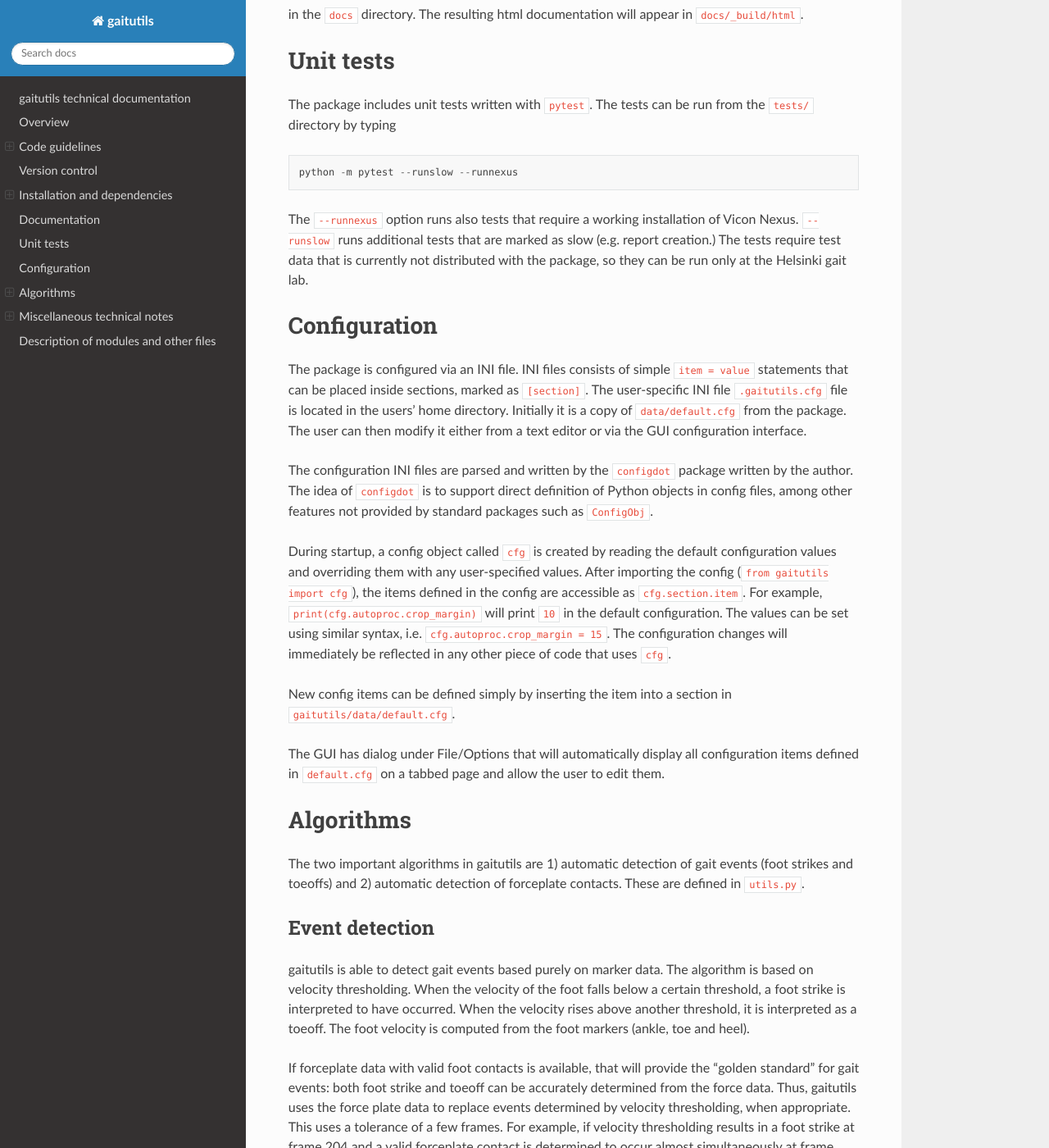
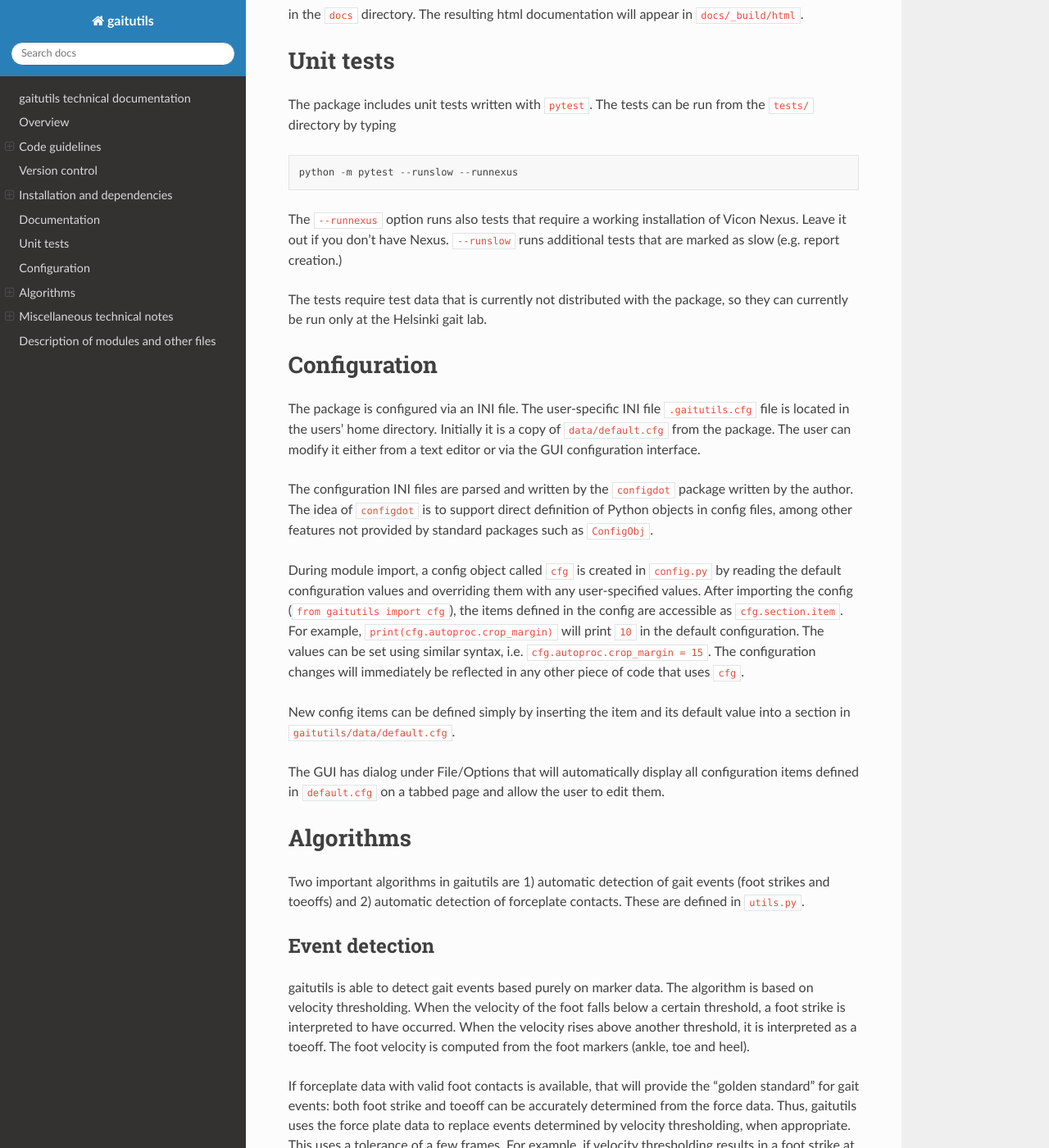
Before and after one commit to NCH-Motion-Laboratory/gaitutils, a Sphinx documentation site: the page built from docs/techdoc.rst, in a window 1280 px wide and 1400 px high, scrolled down 2789 px. Shown: the whole window at 82% size. Built offline with Sphinx 7.4.7 and the Read the Docs theme 2.0.0, drawn with Linux system fonts in a browser that asks for light colours; some of the changed text lies outside the part shown.

Commit message:
wip: doc

```diff
--- a/docs/techdoc.rst
+++ b/docs/techdoc.rst
@@ -152,38 +152,38 @@
     python -m pytest --runslow --runnexus
 
 The ``--runnexus`` option runs also tests that require a working installation of
-Vicon Nexus. ``--runslow`` runs additional tests that are marked as slow (e.g.
-report creation.) The tests require test data that is currently not distributed
-with the package, so they can be run only at the Helsinki gait lab.
+Vicon Nexus. Leave it out if you don't have Nexus. ``--runslow`` runs additional
+tests that are marked as slow (e.g. report creation.)
+
+The tests require test data that is currently not distributed with the package,
+so they can currently be run only at the Helsinki gait lab.
 
 
 
 Configuration
 =============
 
-The package is configured via an INI file. INI files consists of simple ``item =
-value`` statements that can be placed inside sections, marked as ``[section]``.
-The user-specific INI file ``.gaitutils.cfg`` file is located in the users' home
-directory. Initially it is a copy of ``data/default.cfg`` from the package. The
-user can then modify it either from a text editor or via the GUI configuration
-interface.
+The package is configured via an INI file. The user-specific INI file
+``.gaitutils.cfg`` file is located in the users' home directory. Initially it is
+a copy of ``data/default.cfg`` from the package. The user can modify it either
+from a text editor or via the GUI configuration interface.
 
 The configuration INI files are parsed and written by the ``configdot`` package
 written by the author. The idea of ``configdot`` is to support direct definition
 of Python objects in config files, among other features not provided by standard
 packages such as ``ConfigObj``.
 
-During startup, a config object called ``cfg`` is created by reading the default
-configuration values and overriding them with any user-specified values.
-After importing the config (``from gaitutils import cfg``), the items defined in
-the config are accessible as ``cfg.section.item``. For example,
-``print(cfg.autoproc.crop_margin)`` will print ``10`` in the default
-configuration. The values can be set using similar syntax, i.e.
+During module import, a config object called ``cfg`` is created in ``config.py``
+by reading the default configuration values and overriding them with any
+user-specified values. After importing the config (``from gaitutils import
+cfg``), the items defined in the config are accessible as ``cfg.section.item``.
+For example, ``print(cfg.autoproc.crop_margin)`` will print ``10`` in the
+default configuration. The values can be set using similar syntax, i.e.
 ``cfg.autoproc.crop_margin = 15``. The configuration changes will immediately be
 reflected in any other piece of code that uses ``cfg``.
 
-New config items can be defined simply by inserting the item into a section in
-``gaitutils/data/default.cfg``.
+New config items can be defined simply by inserting the item and its default
+value into a section in ``gaitutils/data/default.cfg``.
 
 The GUI has dialog under File/Options that will automatically display all
 configuration items defined in ``default.cfg`` on a tabbed page and allow the
@@ -193,9 +193,9 @@
 Algorithms
 ==========
 
-The two important algorithms in gaitutils are 1) automatic detection of gait
-events (foot strikes and toeoffs) and 2) automatic detection of forceplate
-contacts. These are defined in ``utils.py``.
+Two important algorithms in gaitutils are 1) automatic detection of gait events
+(foot strikes and toeoffs) and 2) automatic detection of forceplate contacts.
+These are defined in ``utils.py``.
 
 Event detection
 ---------------
@@ -258,30 +258,30 @@
 gaitutils API. It also provides an interface for loading and plotting gait
 trials, usually used for review purposes.
 
-The GUI is currently compatible with PyQt5. With very minor modifications, it
-should work with PySide2 and PyQt6.
+The GUI is currently written for PyQt5. With very minor modifications, it should
+also work with PySide2 and PyQt6.
 
 Threads are used to keep the GUI responsive during long running operations. The
-function ``run_in_thread()`` is used to run a long-running operation in a worker
-thread. It's recommended for any operation that is expected to take longer than
-a second or two. The point is not for the user to be able to run several
-operations in parallel, but just to keep the GUI (e.g. the progress meter and
-the cancel button) responsive. In fact, by default ``run_in_thread()`` disables
-the elements of the main UI window, so that the user cannot start multiple
-operations at the same time. ``run_in_thread()`` also handles any exceptions
-raised during the operation and reports them via a GUI window, without
-terminating the program.
+function ``gui/_gaitmenu/run_in_thread()`` is used to run a long-running
+operation in a worker thread. It's recommended for any operation that is
+expected to take longer than a second or two. The point is not for the user to
+be able to run several operations in parallel, but just to keep the GUI (e.g.
+the progress meter and the cancel button) responsive. In fact, by default
+``run_in_thread()`` disables the elements of the main UI window, so that the
+user cannot start multiple operations at the same time. ``run_in_thread()`` also
+handles any exceptions raised during the operation and reports them via a GUI
+window, without terminating the program.
 
 Long-running Vicon Nexus operations (typically Nexus pipelines) require special
 care. Seemingly, it should be enough to run the operation in a worker thread, as
 described above. However, Python has a restriction known as the Global
 Interpreter Lock (GIL): only one thread of a process can execute Python bytecode
-at a time. It appears that the Nexus API does not release the GIL until the API
-call is finished. Thus, running a Nexus operation in a thread also stops all
-other threads, until the operation is complete. A simple workaround is to run
-any Nexus pipeline operations in a separate process instead of a thread (i.e. a
-new interpreter is started for the operation). This is accomplished by
-``gaitutils.nexus._run_pipelines_multiprocessing()``.
+at a time. It appears that the Nexus API does not release the GIL until the
+invoked Nexus operation is finished. Thus, running a Nexus operation in a thread
+also stops all other threads, potentially for a long time. A simple workaround
+is to run any Nexus pipeline operations in a separate process instead of a
+thread (i.e. a new interpreter is started for the operation). This is
+accomplished by ``gaitutils.nexus._run_pipelines_multiprocessing()``.
 
 For GUI operations that are not started via ``run_in_thread()``, you must catch
 any exceptions yourself, otherwise they will cause a termination. Unhandled
```
